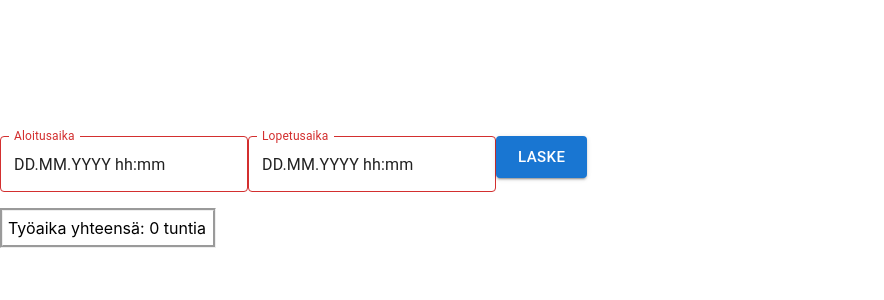
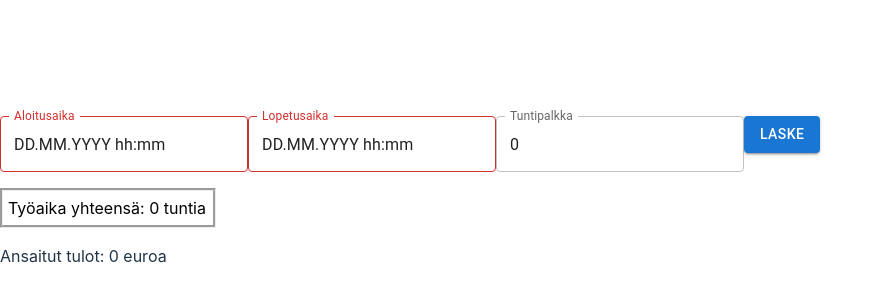
Before and after one commit to Gittivelhot/work-calculator-front, a React (Vite) app: page / in a window 1280 px wide. Shown: the part 200-500 px from the top of the page, without its empty margins (0-884 px from the left). Built offline with nearby package versions, Linux system fonts and the light colour scheme.

Commit message:
added hourlyRate functionality and snackbar

```diff
--- a/src/App.jsx
+++ b/src/App.jsx
@@ -2,9 +2,12 @@ import * as React from 'react';
 import dayjs from 'dayjs';
 import { AdapterDayjs } from '@mui/x-date-pickers/AdapterDayjs';
 import { LocalizationProvider } from '@mui/x-date-pickers/LocalizationProvider';
+import { TextField } from '@mui/material';
 import Button from '@mui/material/Button';
 import { DateTimePicker } from '@mui/x-date-pickers/DateTimePicker';
 import 'dayjs/locale/fi';
+import Snackbar from '@mui/material/Snackbar';
+import { useState } from 'react';
 
 function App() {
   const locales = ['fi'];
@@ -12,6 +15,10 @@ function App() {
   const [endTime, setEndTime] = React.useState(dayjs(''));
   const [sumInMinutes, setSumInMinutes] = React.useState(0);
   const [sumInHours, setSumInHours] = React.useState(0);
+  const [hourlyRate, setHourlyRate] = React.useState(0);
+  const [earnings, setEarnings] = React.useState(0);
+  const [open, setOpen] = useState(false);
+  const [msg, setMsg] = useState([]);
 
   // Laske summa minuutteina ja tunteina
   const calculateSum = () => {
@@ -19,14 +26,31 @@ function App() {
     const endTimeMs = endTime.valueOf();
 
     if (!isNaN(startTimeMs) && !isNaN(endTimeMs)) {
-      const sumInMs = endTimeMs - startTimeMs;
-      setSumInMinutes(sumInMs);
+      if (startTimeMs < endTimeMs) {
+        const sumInMs = endTimeMs - startTimeMs;
+        const sumInHrs = sumInMs / (1000 * 60 * 60);
+        const sumInMin = sumInMs / (1000 * 60);
 
-      // Laske summa tunteina
-      const sumInHrs = sumInMs / (1000 * 60 * 60);
-      setSumInHours(sumInHrs);
+        const hourlyRateValue = parseFloat(hourlyRate); // Muunna tuntipalkka numeroksi
+        if (!isNaN(hourlyRateValue)) {
+          const earnings = hourlyRateValue * sumInHrs;
+          setSumInHours(sumInHrs.toFixed(2)); // Pyöristetään 2 desimaaliin
+          setSumInMinutes(sumInMin.toFixed(2));
+          setEarnings(earnings.toFixed(2)); // Näytä ansaitut tulot
+        } else {
+          setMsg("Tarkista tuntipalkka. Syötä kelvollinen numero.");
+          setOpen(true);
+        }
+      } else {
+        setMsg("Aloitusaika tulee olla ennen lopetusaikaa.");
+          setOpen(true);
+      }
+    } else {
+      setMsg("Aseta aloitus- ja lopetusaika ennen laskemista.");
+          setOpen(true);
     }
   };
+
 
   return (
     <>
@@ -52,11 +76,26 @@ function App() {
           onChange={(newValue) => setEndTime(newValue)}
         />
       </LocalizationProvider>
+      <TextField
+        label="Tuntipalkka"
+        type="number"
+        value={hourlyRate}
+        onChange={(e) => setHourlyRate(e.target.value)}
+        InputProps={{ inputProps: { min: 0 } }} // Varmista, että syötetty arvo on ei-negatiivinen
 
-      <Button variant="contained" size="large" onClick={calculateSum}>Laske</Button>
+      />
+      <Button variant="contained" size="medium" onClick={calculateSum}>Laske</Button>
 
 
       <p className="tyoaika">Työaika yhteensä: {sumInHours} tuntia</p>
+      <p className="ansiot">Ansaitut tulot: {earnings} euroa</p>
+
+      <Snackbar
+        open={open}
+        autoHideDuration={3500}
+        onClose={() => setOpen(false)}
+        message={msg}
+      />
     </>
   )
 }
```
Also changed, not shown: 1 other file (tests, documents, lock files or other folders).
